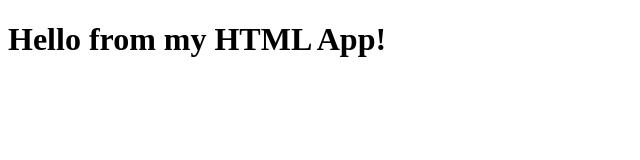
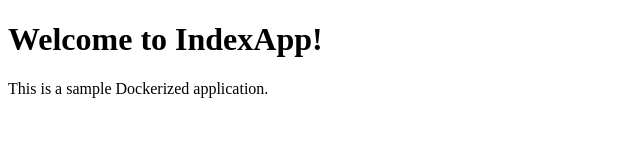
Before and after one commit to JashodaKumawat123/indexapi, a plain HTML site: page index.html in a window 1280 px wide. Shown: the whole page, without its empty margins (0-640 px from the left). Drawn offline with Linux system fonts and the light colour scheme.

Commit message:
first commit

```diff
--- a/index.html
+++ b/index.html
@@ -1,11 +1,10 @@
-<!-- index.html -->
 <!DOCTYPE html>
-<html lang="en">
+<html>
 <head>
-    <meta charset="UTF-8">
-    <title>My Simple App</title>
+    <title>IndexApp</title>
 </head>
 <body>
-    <h1>Hello from my HTML App!</h1>
+    <h1>Welcome to IndexApp!</h1>
+    <p>This is a sample Dockerized application.</p>
 </body>
 </html>
```
Also changed, not shown: 3 other files.
